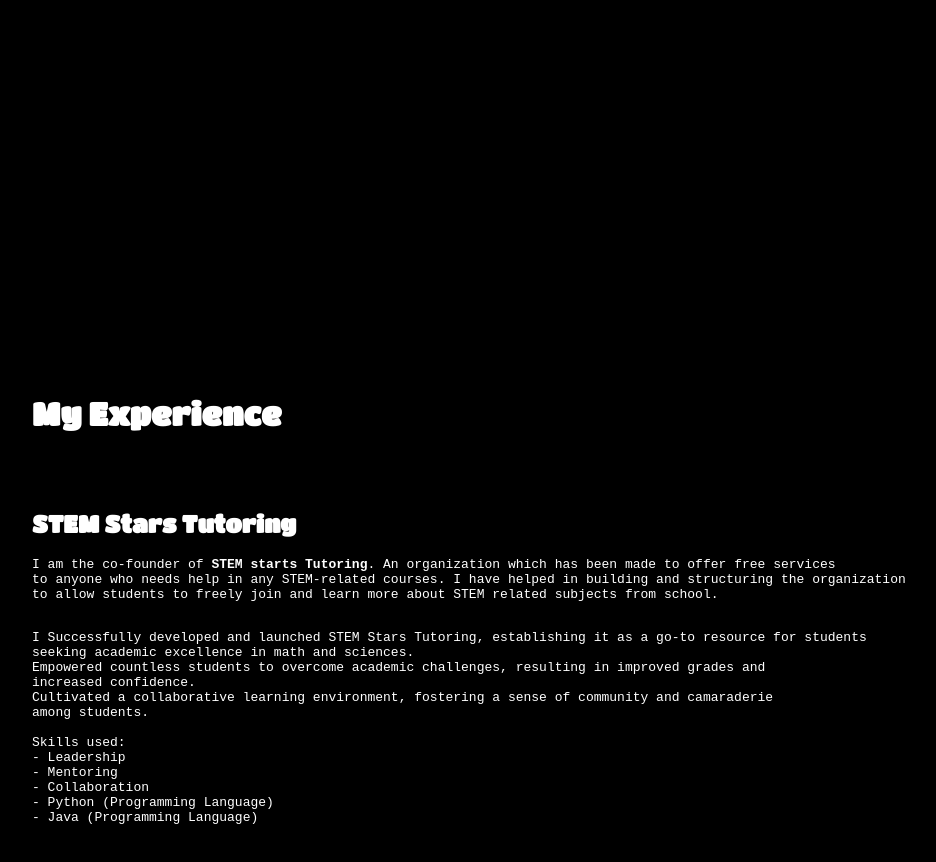
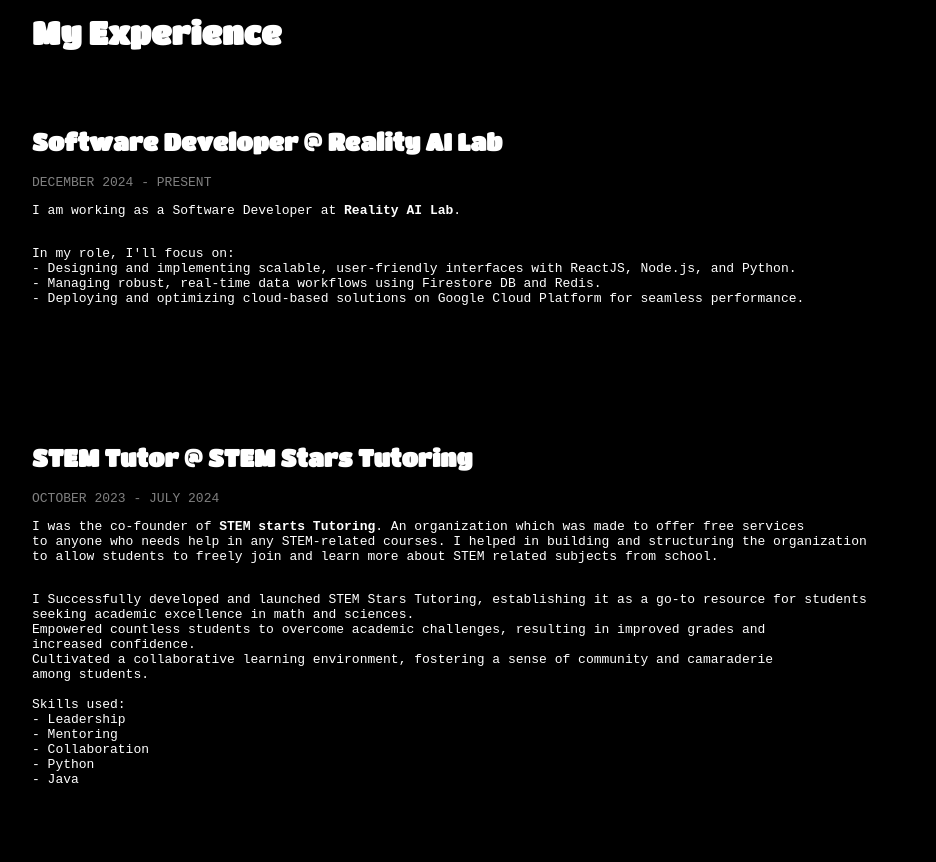
Before and after one commit to davidkusimo/portfolio-website, a plain HTML site: page index.html in a window 1280 px wide. Shown: the part 840-1702 px from the top of the page, without its empty margins (168-1104 px from the left). Drawn offline with Linux system fonts and the light colour scheme; files whose address does not match are found by name.

Commit message:
experience update

```diff
--- a/index.html
+++ b/index.html
@@ -10,9 +10,6 @@
     <link rel="stylesheet" href="https://cdnjs.cloudflare.com/ajax/libs/font-awesome/6.5.1/css/all.min.css" integrity="sha512-DTOQO9RWCH3ppGqcWaEA1BIZOC6xxalwEsw9c2QQeAIftl+Vegovlnee1c9QX4TctnWMn13TZye+giMm8e2LwA==" crossorigin="anonymous" referrerpolicy="no-referrer" />
 </head>
 <body>
-    <br>
-    <br>
-    <br>
     <h1>Hello, my name is David...</h1>
     <br>
     <br>
@@ -60,30 +57,29 @@
     <br>
     <br>
     <br>
+    <h1>My Experience</h1>
+
+    <br>
+    <br>
+    <h2>Software Developer @ Reality AI Lab</h2>
+    <pre style="color:grey;">DECEMBER 2024 - PRESENT</pre>
+    <pre>I am working as a Software Developer at <b>Reality AI Lab</b>.</pre>
+    <pre>
+
+In my role, I'll focus on:
+- Designing and implementing scalable, user-friendly interfaces with ReactJS, Node.js, and Python.
+- Managing robust, real-time data workflows using Firestore DB and Redis.
+- Deploying and optimizing cloud-based solutions on Google Cloud Platform for seamless performance.
+    </pre>
     <br>
     <br>
     <br>
     <br>
     <br>
-    <br>
-    <br>
-    <br>
-    <br>
-    <br>
-    <br>
-    <br>
-    <br>
-    <br>
-    <br>
-    <br>
-    <br>
-    <h1>My Experience</h1>
-
-    <br>
-    <br>
-    <h2>STEM Stars Tutoring</h2>
-    <pre>I am the co-founder of <b>STEM starts Tutoring</b>. An organization which has been made to offer free services
-to anyone who needs help in any STEM-related courses. I have helped in building and structuring the organization
+    <h2>STEM Tutor @ STEM Stars Tutoring</h2>
+    <pre style="color:grey;">OCTOBER 2023 - JULY 2024</pre>
+    <pre>I was the co-founder of <b>STEM starts Tutoring</b>. An organization which was made to offer free services
+to anyone who needs help in any STEM-related courses. I helped in building and structuring the organization
 to allow students to freely join and learn more about STEM related subjects from school.</pre>
     <pre>
 
@@ -98,8 +94,8 @@ Skills used:
 - Leadership
 - Mentoring
 - Collaboration
-- Python (Programming Language)
-- Java (Programming Language)
+- Python
+- Java
     </pre>
     <br>
     <br>
```
